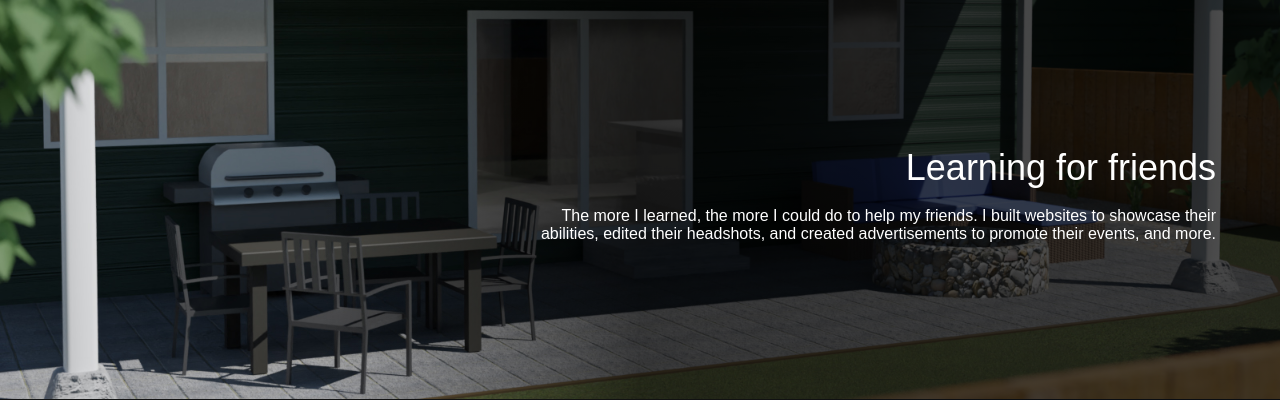
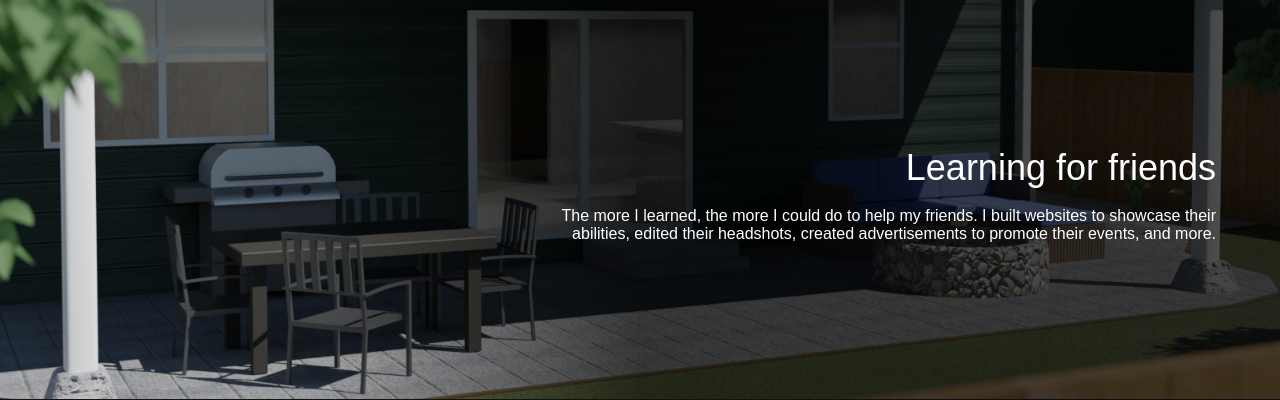
Before and after one commit to chriscavalluzzi/cavalluzzidigital.com, a PHP site: page /pages/about.php in a window 1280 px wide. Shown: the part 901-1301 px from the top of the page. Run offline with PHP 8.4, Linux system fonts and the light colour scheme; some web fonts are replaced.

Commit message:
Fixed typo on about page

```diff
--- a/pages/about.php
+++ b/pages/about.php
@@ -52,7 +52,7 @@
         50,
         "body-content-text-container-right content-gradient-about-house",
         "Learning for friends",
-        array("The more I learned, the more I could do to help my friends. I built websites to showcase their abilities, edited their headshots, and created advertisements to promote their events, and more."),
+        array("The more I learned, the more I could do to help my friends. I built websites to showcase their abilities, edited their headshots, created advertisements to promote their events, and more."),
         NULL,
         NULL,
         NULL
```
